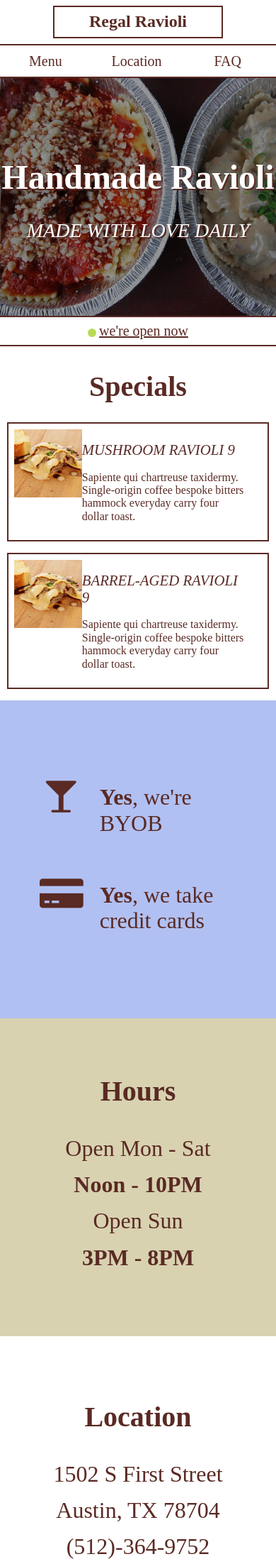
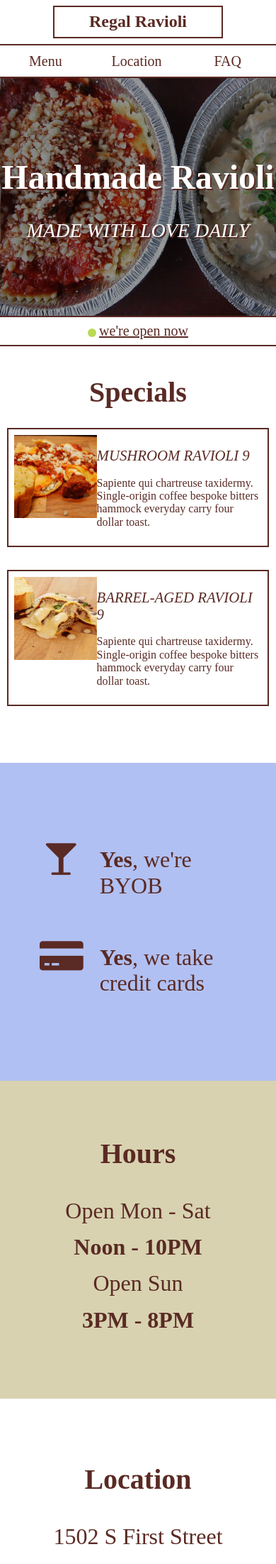
Before and after one commit to davidpowellme/assignments, a Jekyll site: the page built from restaurant-redesign/index.html, in a window 390 px wide. Shown: the top 2204 px of the page at 71% size. Built offline with Jekyll 4.4.1, drawn with Linux system fonts in a browser that asks for light colours; nearby versions of some CDN libraries.

Commit message:
fixing and making responsive specials

```diff
--- a/restaurant-redesign/css/main.scss
+++ b/restaurant-redesign/css/main.scss
@@ -222,22 +222,32 @@
 ==============
 */
 .specials {
-	margin: 0 auto;
+	margin: 1rem auto 3rem auto;
 	overflow: hidden;
 	width: 95%;
 
 	.spec-item {
 		border: $border;
-		margin-bottom: 1rem;
+		margin: 0 auto 2rem auto;
 		overflow: hidden;
 		padding: 0.5rem;
 
 		.spec-img {
-			background: url(../images/creme.jpg) 0 0 no-repeat;
-			background-size: cover;
 			padding: 3rem;
 		}
 
+	}
+}
+
+@media (min-width: 650px) {
+	.specials {
+		width: 80%;
+	}
+}
+
+@media (min-width: 900px) {
+	.specials {
+		width: 60%;
 	}
 }
 
@@ -362,6 +372,9 @@
  	section {
  		padding: 1rem;
 
+		article:first-child {
+			border-bottom: 4px dotted black;
+		}
 		p {
 			font-weight: bold;
 		}
--- a/restaurant-redesign/index.html
+++ b/restaurant-redesign/index.html
@@ -13,16 +13,16 @@
 </section>
 <section class="specials">
 	<h1>Specials</h1>
-	<article class="spec-item col-sm-12">
-		<div class="col-sm-2 spec-img"></div>
-		<div class="col-sm-8">
+	<article class="spec-item col-sm-12 col-md-12 col-lg-12">
+		<div class="col-sm-4 col-md-4 col-lg-4"><img src="/images/meat.jpg" alt=""></div>
+		<div class="col-sm-8 col-md-8 col-lg-8">
 		<h2>Mushroom Ravioli <span>9</span></h2>
 		<p>Sapiente qui chartreuse taxidermy. Single-origin coffee bespoke bitters hammock everyday carry four dollar toast. </p>
 		</div>
 	</article>
-	<article class="spec-item col-sm-12">
-		<div class="col-sm-2 spec-img"></div>
-		<div class="col-sm-8">
+	<article class="spec-item col-sm-12 col-md-12 col-lg-12">
+		<div class="col-sm-4 col-md-4 col-lg-4"><img src="/images/creme.jpg" alt=""></div>
+		<div class="col-sm-8 col-md-8 col-lg-8">
 		<h2>Barrel-Aged Ravioli <span>9</span></h2>
 		<p>Sapiente qui chartreuse taxidermy. Single-origin coffee bespoke bitters hammock everyday carry four dollar toast. </p>
 		</div>
```
Also changed, not shown: restaurant-redesign/menu.html (+2 -7 lines).
